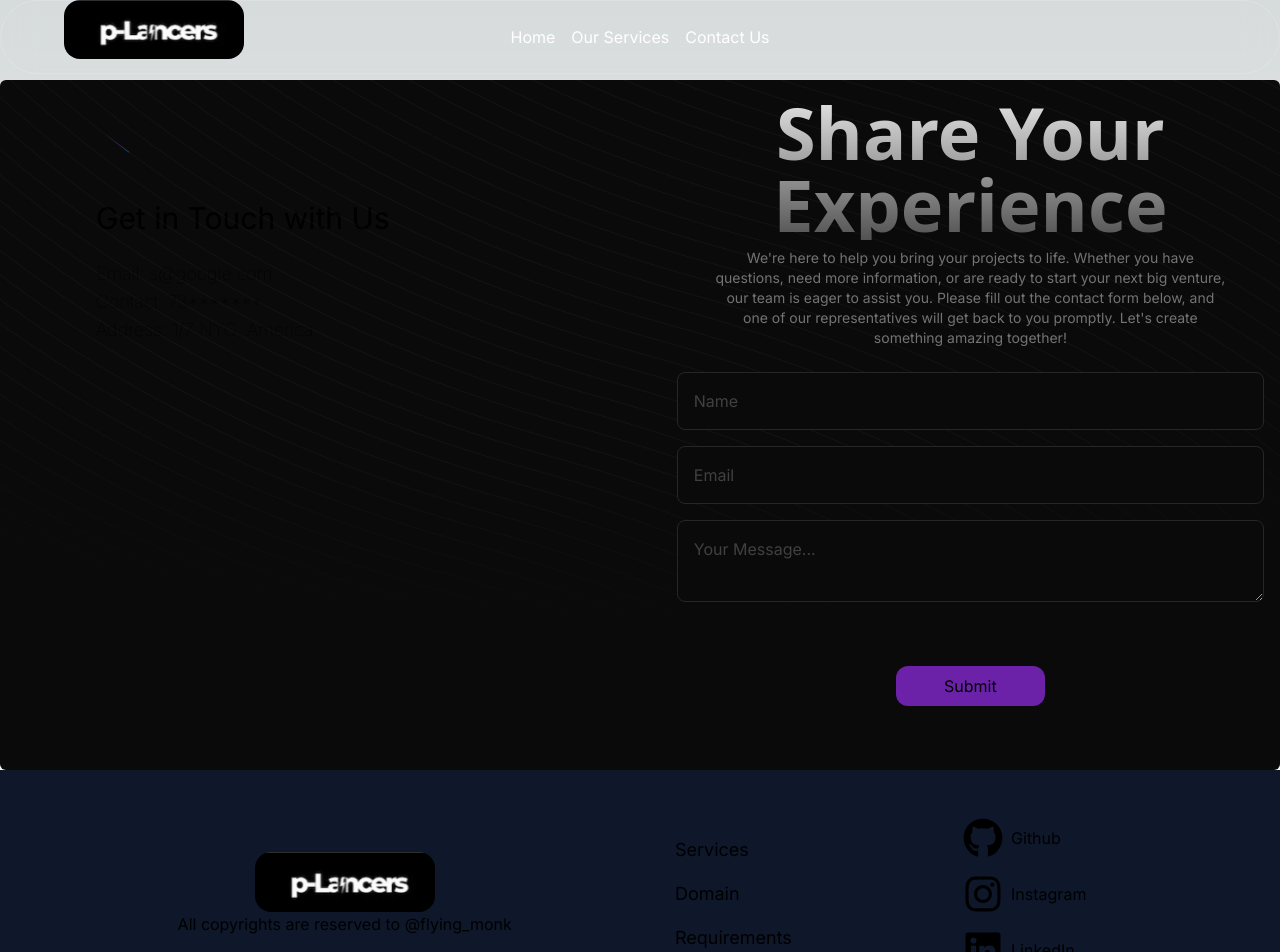
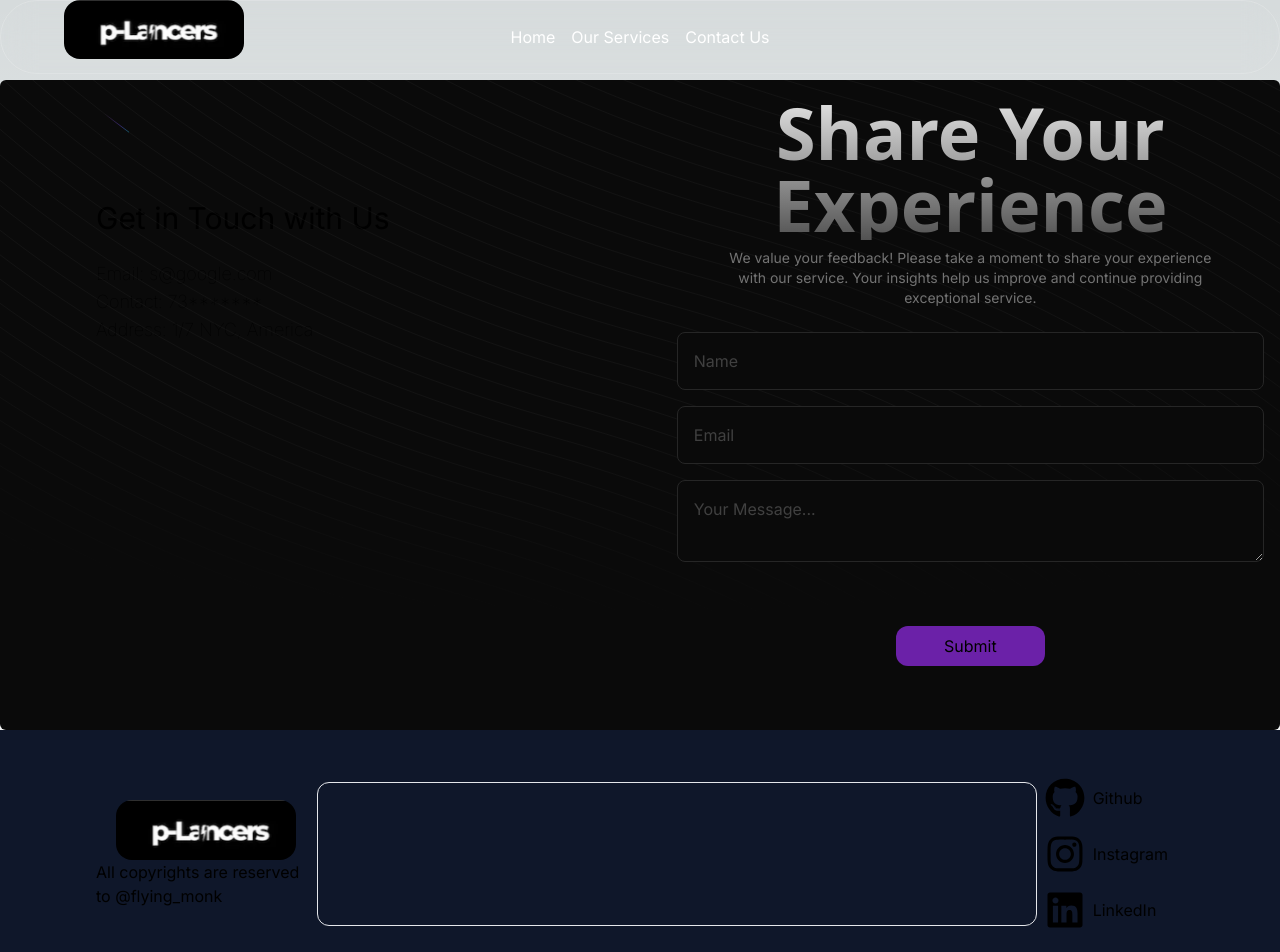
Before and after one commit to Flyingmonk01/p-Lancers, a Next.js app: page /contact in a window 1280 px wide. Shown: the top 952 px of the page. Built offline with nearby package versions, Linux system fonts and the light colour scheme.

Commit message:
update the footer section

```diff
--- a/src/app/web-dev/page.tsx
+++ b/src/app/web-dev/page.tsx
@@ -12,7 +12,7 @@ function WebDevelopment() {
                 <div className="md:col-span-1 border-white p-4 my-6">
                     <h1 className="text-center text-4xl font-extrabold my-12">FRONTEND TECH</h1>
                     {frontendTechnologies.map((i, idx)=>(
-                        <li className="text-left ml-36  text-xl font-semibold my-6 md:ml-16" key={idx}>{i}</li>
+                        <li className="text-left ml-36  text-xl font-semibold my-6 md:ml-16 " key={idx}>{i}</li>
                     ))}
                     <h1 className="text-center text-4xl font-extrabold my-12">BACKEND TECH</h1>
                     {backendTechnologies.map((i, idx)=>(
--- a/src/components/Card.tsx
+++ b/src/components/Card.tsx
@@ -36,12 +36,12 @@ export function ThreeDCardDemo({
                 >
                     {text}
                 </CardItem>
-                <CardItem translateZ="100" className="w-full mt-4">
+                <CardItem translateZ="100" className="w-full mt-4 flex justify-center items-center">
                     <Image
                         src={img}
                         height="1000"
                         width="1000"
-                        className="h-[10rem] w-[15rem] ml-[5rem] object-cover rounded-xl group-hover/card:shadow-xl"
+                        className="h-[10rem] w-[15rem]  object-cover rounded-xl group-hover/card:shadow-xl sm"
                         alt="thumbnail"
                     />
                 </CardItem>
--- a/src/components/Footer.jsx
+++ b/src/components/Footer.jsx
@@ -1,10 +1,14 @@
-import React from "react";
+"use client";
+
+import React, { useState } from "react";
 import Link from "next/link";
 import Image from "next/image";
 import Logo from "../assets/p-Lancers.png";
 import { FaGithub, FaInstagram, FaLinkedin } from "react-icons/fa";
 
 function Footer() {
+
+
     return (
         <footer className="flex flex-col justify-center items-center lg:flex-row lg:justify-around min-h-32 w-screen border-red-400 z-10 relative bg-slate-900 py-2 px-24">
             <div className="flex justify-center items-center flex-col">
@@ -19,26 +23,44 @@ function Footer() {
                 </Link>
                 <span>All copyrights are reserved to @flying_monk</span>
             </div>
+            <div className="h-36 w-full border rounded-xl"></div>
 
-            <div className="text-lg py-6">
-                <ul>
-                    <li className="py-2">Services</li>
-                    <li className="py-2">Domain</li>
-                    <li className="py-2">Requirements</li>
-                </ul>
-            </div>
             <div className="py-8">
                 <div className="flex p-2 justify-start items-center">
                     <FaGithub className="size-10" />
-                    <span className="px-2"><Link rel="noopener noreferrer" target="_blank" href={"https://www.github.com"}>Github</Link></span>
+                    <span className="px-2">
+                        <Link
+                            rel="noopener noreferrer"
+                            target="_blank"
+                            href={"https://www.github.com"}
+                        >
+                            Github
+                        </Link>
+                    </span>
                 </div>
                 <div className="flex p-2 justify-start items-center">
                     <FaInstagram className="size-10" />
-                    <span className="px-2"><Link rel="noopener noreferrer" target="_blank" href={"https://www.instagram.com"}>Instagram</Link></span>
+                    <span className="px-2">
+                        <Link
+                            rel="noopener noreferrer"
+                            target="_blank"
+                            href={"https://www.instagram.com"}
+                        >
+                            Instagram
+                        </Link>
+                    </span>
                 </div>
                 <div className="flex p-2 justify-start items-center">
                     <FaLinkedin className="size-10" />
-                    <span className="px-2"><Link rel="noopener noreferrer" target="_blank" href={"https://www.linkedin.com"}>LinkedIn</Link></span>
+                    <span className="px-2">
+                        <Link
+                            rel="noopener noreferrer"
+                            target="_blank"
+                            href={"https://www.linkedin.com"}
+                        >
+                            LinkedIn
+                        </Link>
+                    </span>
                 </div>
             </div>
         </footer>
--- a/src/components/contact.tsx
+++ b/src/components/contact.tsx
@@ -57,30 +57,23 @@ export function BackgroundBeamsDemo() {
             <div className="lg:w-1/2 m-24 flex justify-start items-start flex-col px-16 sm:px-0">
                 <h1 className="text-3xl py-6">Get in Touch with Us</h1>
                 <h1 className="text-lg font-thin ">
-                    Email:{" "}
-                    <span>s@google.com</span>
+                    Email: <span>s@google.com</span>
                 </h1>
                 <h1 className="text-lg font-thin ">
-                    Contact:{" "}
-                    <span>73*******</span>
+                    Contact: <span>73*******</span>
                 </h1>
                 <h1 className="text-lg font-thin ">
-                    Address:{" "}
-                    <span>1/7 NYC, America</span>
+                    Address: <span>1/7 NYC, America</span>
                 </h1>
-
             </div>
             <div className="max-w-2xl mx-auto p-4 ">
                 <h1 className="relative z-20 text-lg md:text-7xl bg-clip-text text-transparent bg-gradient-to-b from-neutral-200 to-neutral-600 text-center font-sans font-bold">
                     Share Your Experience
                 </h1>
                 <p className="text-neutral-500 max-w-lg mx-auto my-2 text-sm text-center relative z-20">
-                    We&apos;re here to help you bring your projects to life.
-                    Whether you have questions, need more information, or are
-                    ready to start your next big venture, our team is eager to
-                    assist you. Please fill out the contact form below, and one
-                    of our representatives will get back to you promptly.
-                    Let&apos;s create something amazing together!
+                    We value your feedback! Please take a moment to share your
+                    experience with our service. Your insights help us improve
+                    and continue providing exceptional service.
                 </p>
                 <form
                     onSubmit={handleSubmit}
```
